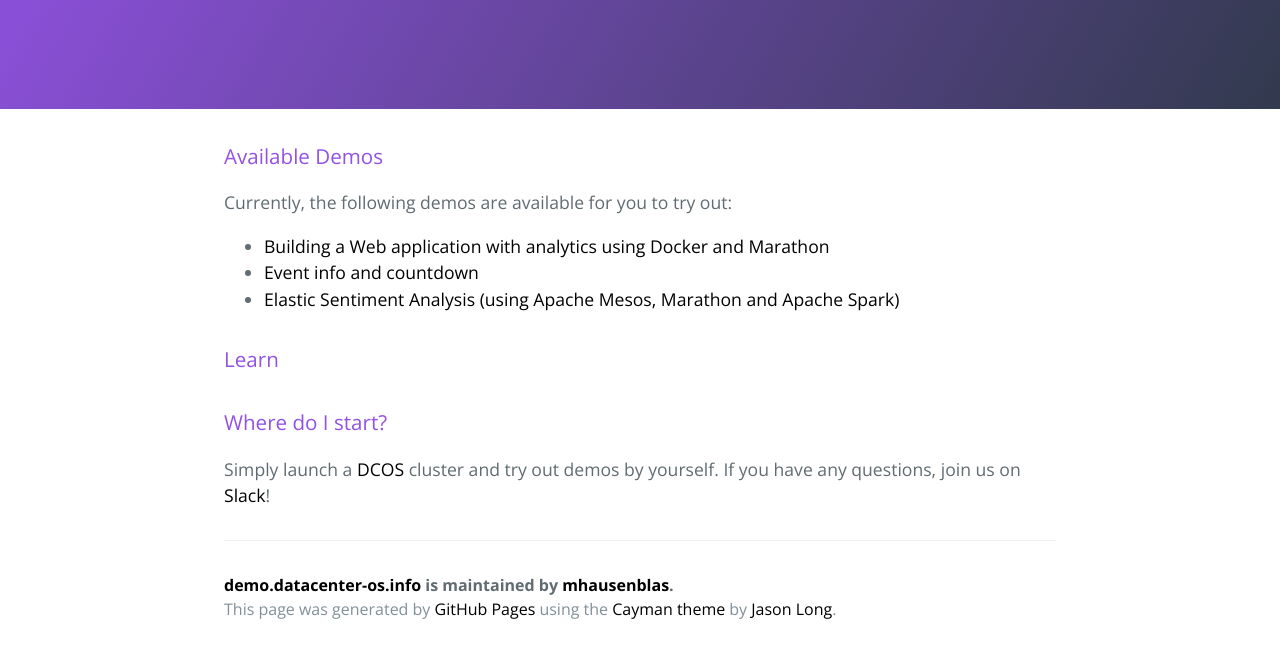
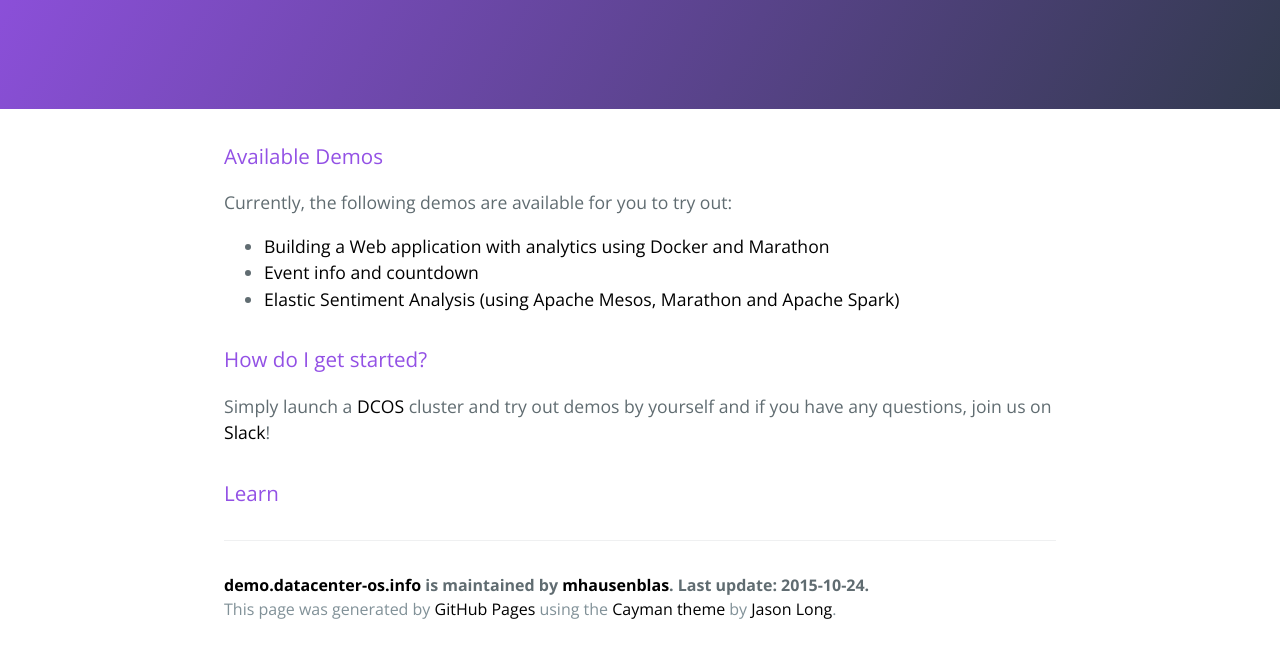
Before and after one commit to mhausenblas/demo.datacenter-os.info, a plain HTML site: page index.html in a window 1280 px wide. Shown: the part 208-861 px from the top of the page. Drawn offline with nearby package versions, Linux system fonts and the light colour scheme; a script that the page names is missing.

Commit message:
adds last update

```diff
--- a/index.html
+++ b/index.html
@@ -29,15 +29,14 @@
           <a href="https://github.com/mhausenblas/elsa">Elastic Sentiment Analysis (using Apache Mesos, Marathon and Apache Spark)</a>
         </li>
       </ul>
+      <h3>How do I get started?</h3>
+      <p>
+        Simply launch a <a href="https://mesosphere.com/product/">DCOS</a> cluster and try out demos by yourself and if you have any questions, join us on <a href="chat.mesosphere.com">Slack</a>!
+      </p>
       <h3>Learn</h3>
       <script async class="speakerdeck-embed" data-id="161d5562696648f3b20f7198be83c847" data-ratio="1.77777777777778" src="//speakerdeck.com/assets/embed.js"></script>
-      <h3>Where do I start?</h3>
-      <p>
-        Simply launch a <a href="https://mesosphere.com/product/">DCOS</a> cluster and try out demos by yourself.
-        If you have any questions, join us on <a href="chat.mesosphere.com">Slack</a>!
-      </p>
       <footer class="site-footer">
-        <span class="site-footer-owner"><a href="https://github.com/mhausenblas/demo.datacenter-os.info">demo.datacenter-os.info</a> is maintained by <a href="https://github.com/mhausenblas">mhausenblas</a>.</span>
+        <span class="site-footer-owner"><a href="https://github.com/mhausenblas/demo.datacenter-os.info">demo.datacenter-os.info</a> is maintained by <a href="https://github.com/mhausenblas">mhausenblas</a>. Last update: 2015-10-24.</span>
         <span class="site-footer-credits">This page was generated by <a href="https://pages.github.com">GitHub Pages</a> using the <a href="https://github.com/jasonlong/cayman-theme">Cayman theme</a> by <a href="https://twitter.com/jasonlong">Jason Long</a>.</span>
       </footer>
     </section>
```
